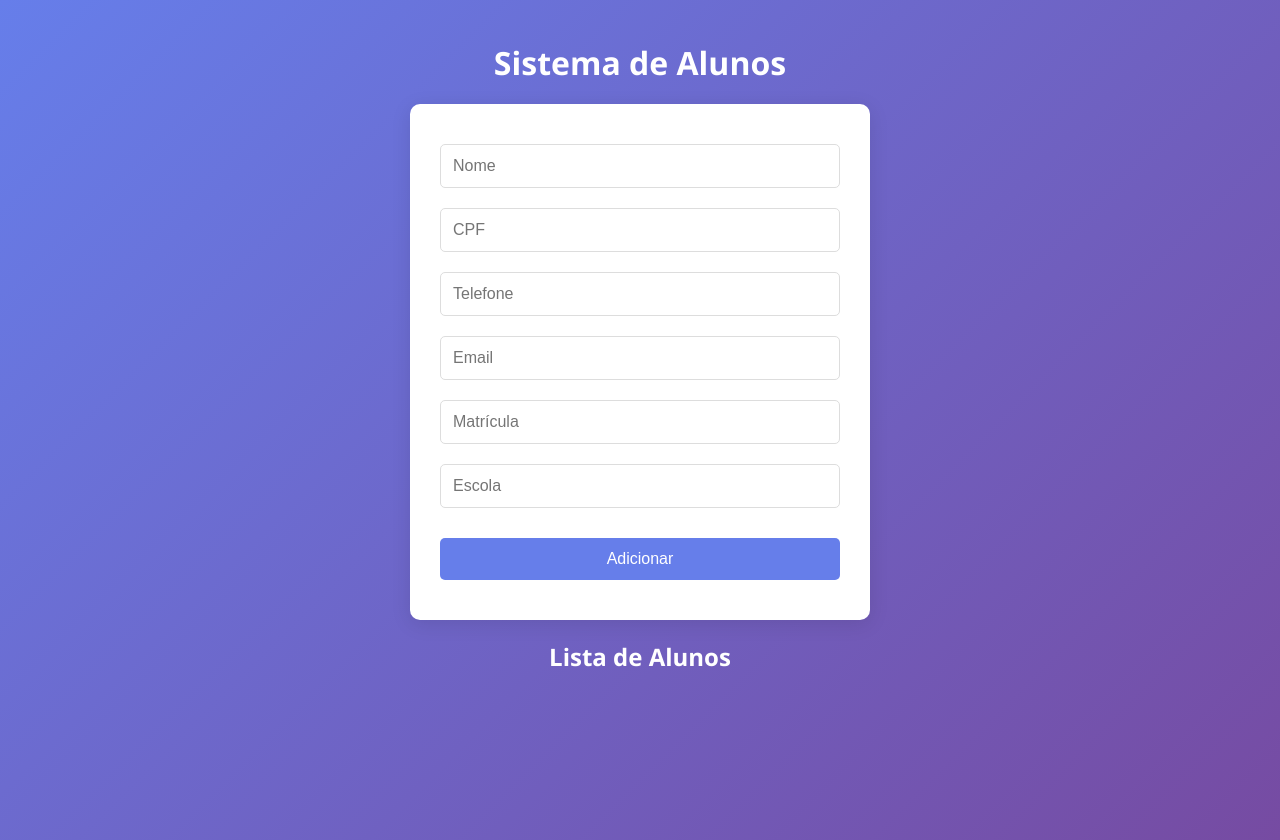
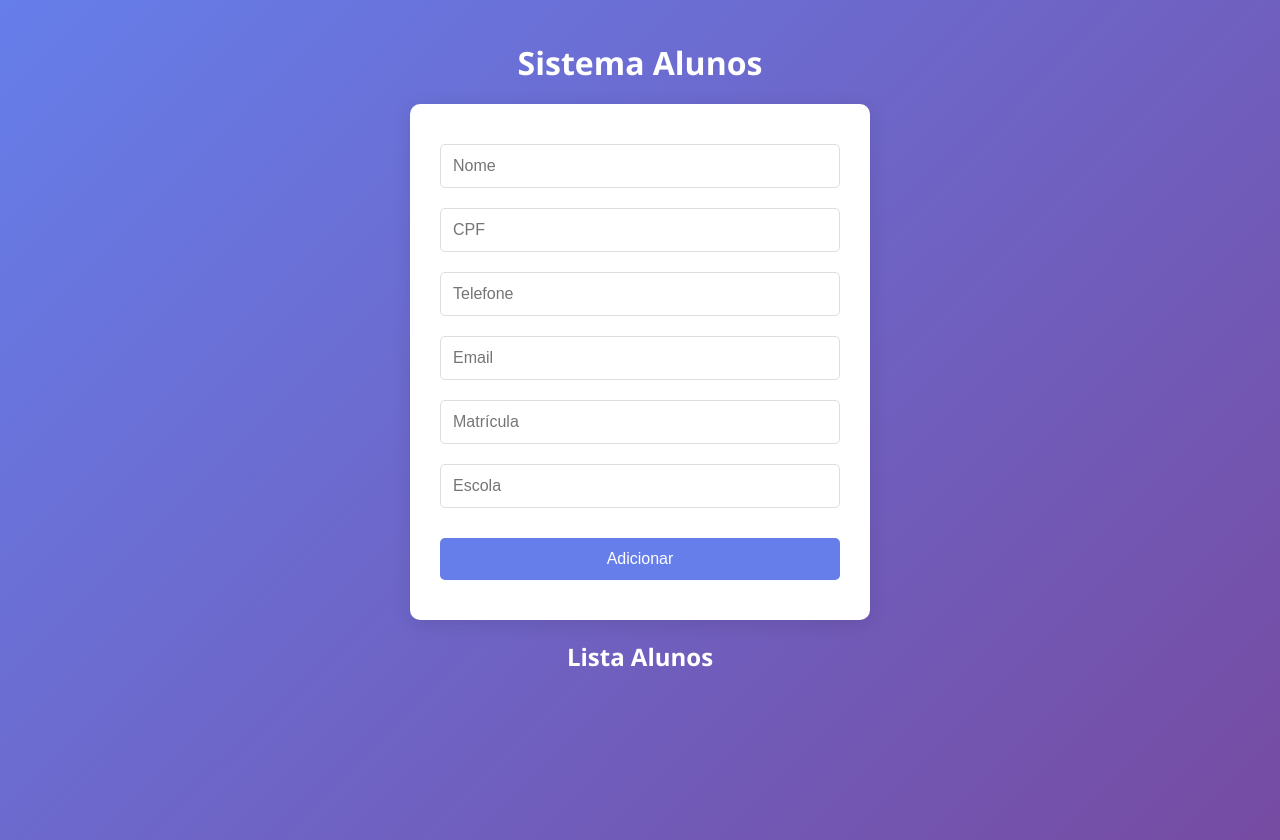
Before and after one commit to LucasTS-42034/PROGAPI, a website: page APISET/Public/index.html in a window 1280 px wide. Drawn offline with Linux system fonts and the light colour scheme.

Commit message:
rehthrht

```diff
--- a/APISET/Middleware/logger.js
+++ b/APISET/Middleware/logger.js
@@ -1,4 +1,4 @@
-// Middleware para cada requisição HTTP recebida
+// Middleware cada requisição HTTP recebida
 /**
  * Middleware que registra no console o método HTTP e a URL de cada requisição
  * @param {Object} req - Objeto da requisição HTTP
@@ -10,5 +10,5 @@ function logger(req, res, next) {
   next();
 }
 
-// Exporta o middleware para ser usado em outras partes da aplicação
+// Exporta o middleware para outras partes
 module.exports = logger;
--- a/APISET/Public/index.html
+++ b/APISET/Public/index.html
@@ -6,7 +6,7 @@
   <link rel="stylesheet" href="style.css">
 </head>
 <body>
-  <h1>Sistema de Alunos</h1>
+  <h1>Sistema Alunos</h1>
 
   <form id="alunoForm">
     <input type="text" id="nome" placeholder="Nome" required>
@@ -18,7 +18,7 @@
     <button type="submit">Adicionar</button>
   </form>
 
-  <h2>Lista de Alunos</h2>
+  <h2>Lista Alunos</h2>
   <ul id="listaAlunos"></ul>
 
   <script src="script.js"></script>
--- a/APISET/Public/script.js
+++ b/APISET/Public/script.js
@@ -13,7 +13,7 @@ function carregarLocalStorage() {
   return JSON.parse(localStorage.getItem("alunos")) || [];
 }
 
-// Renderizar lista dos estudantes
+// Renderiza a lista dos estudantes
 function renderAlunos() {
   lista.innerHTML = "";
   const alunos = carregarLocalStorage();
@@ -21,7 +21,7 @@ function renderAlunos() {
     const li = document.createElement("li");
     li.textContent = `${aluno.nome} - ${aluno.email}`;
 
-    // Criar botão de edição
+    // Cria botão de edição
     const editBtn = document.createElement("button");
     editBtn.textContent = "Editar";
     editBtn.onclick = () => {
```
Also changed, not shown: APISET/routers/routes.js (+7 -24 lines), APISET/server.js (+10 -4 lines).
